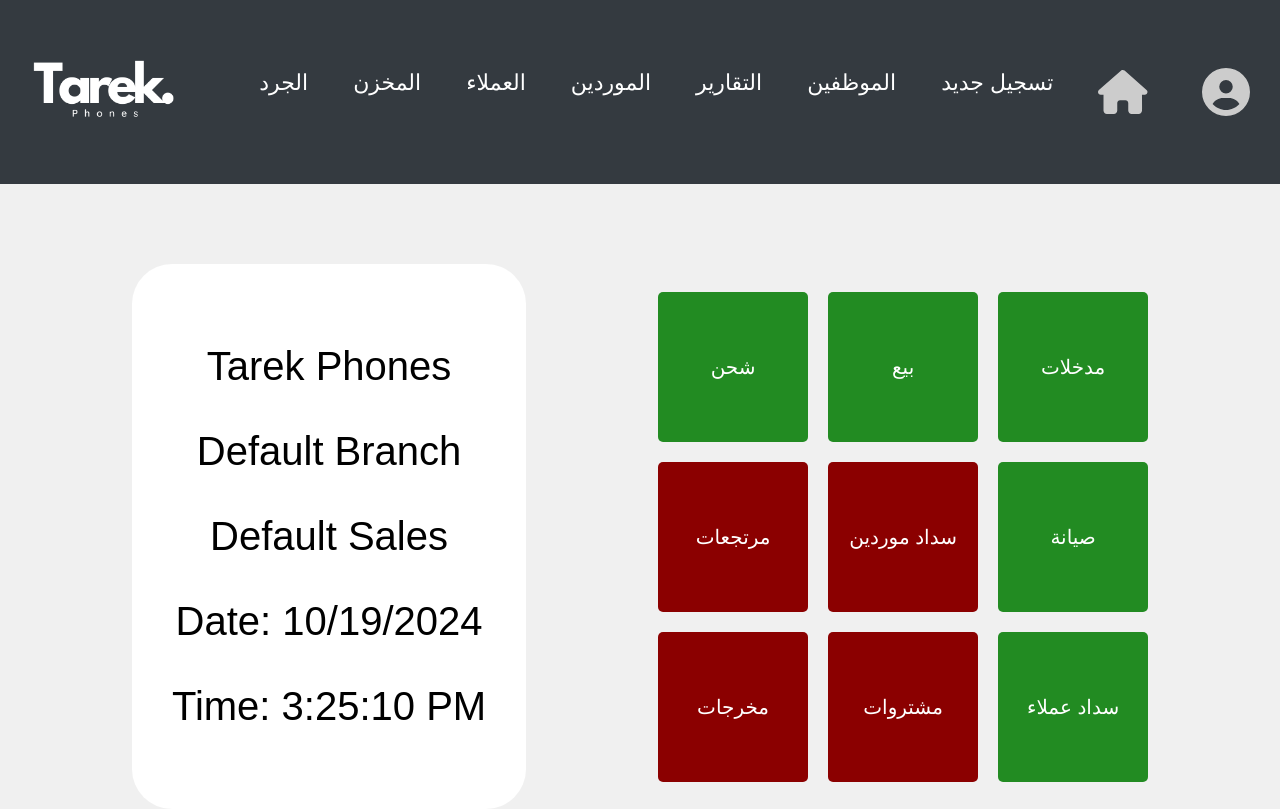
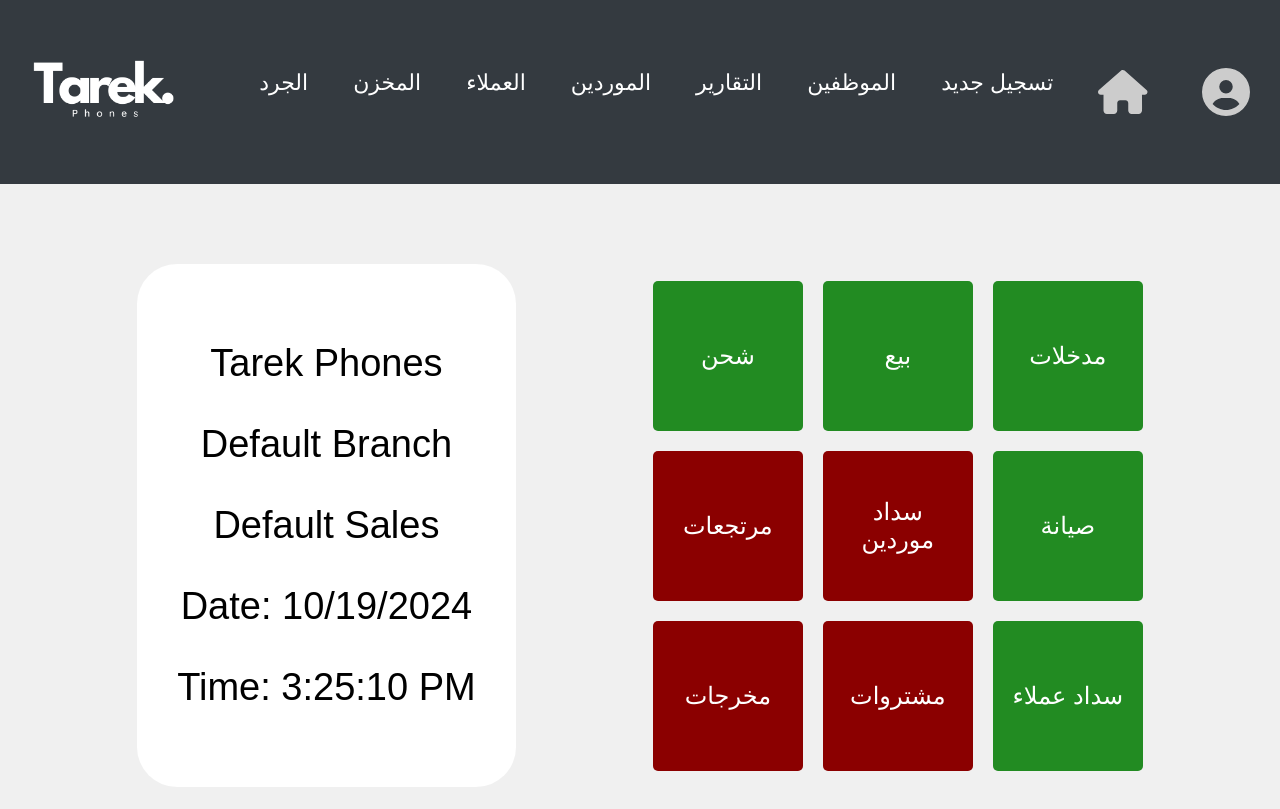
Before and after one commit to desouki77/Tarek-Store, a React (Create React App) app in the folder frontend/: page /dashboard in a window 1280 px wide. Built offline with nearby package versions, Linux system fonts and the light colour scheme; sample sign-in values are in the browser's storage; a web font is replaced by a local one.

Commit message:
adjust some font sizes

```diff
--- a/frontend/src/styles/Dashboard.css
+++ b/frontend/src/styles/Dashboard.css
@@ -18,7 +18,7 @@
 
 }
 .welcome p{
-    font-size: 2.5em;
+    font-size: 38px;
 }
 
 .transaction-buttons {
@@ -43,7 +43,7 @@
     display: flex; /* Flexbox for centering text */
     justify-content: center; /* Center text horizontally */
     align-items: center; /* Center text vertically */
-    font-size: 20px; /* Font size */
+    font-size: 24px; /* Font size */
     transition: background-color 0.3s; /* Transition for hover effect */
 }
 
@@ -62,7 +62,7 @@
     display: flex; /* Flexbox for centering text */
     justify-content: center; /* Center text horizontally */
     align-items: center; /* Center text vertically */
-    font-size: 20px; /* Font size */
+    font-size: 24px; /* Font size */
     transition: background-color 0.3s; /* Transition for hover effect */
 }
 
```
